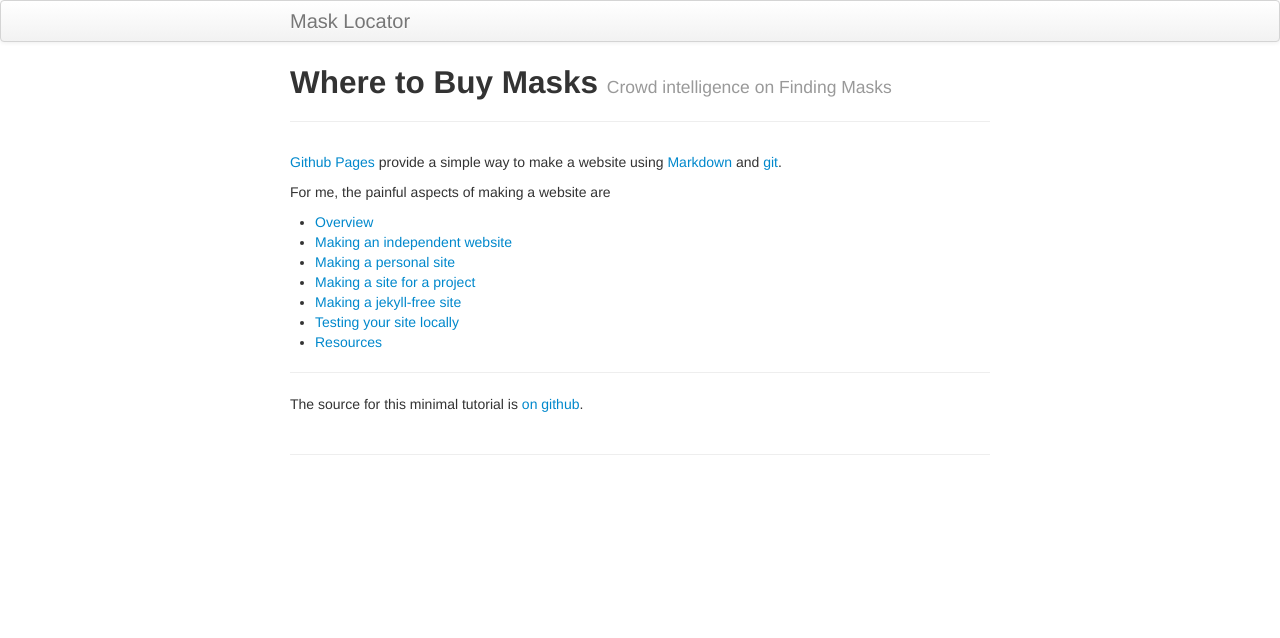
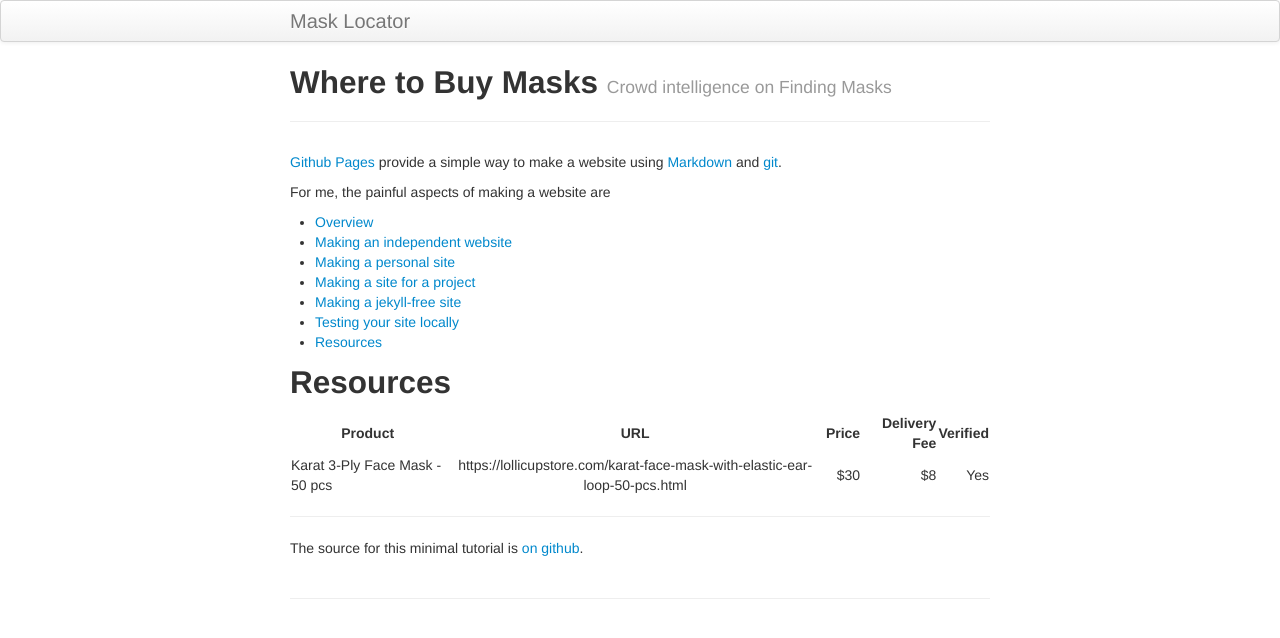
Before and after one commit to onyilam/masks, a Jekyll site: the page built from index.md, in a window 1280 px wide. Shown: the top 638 px of the page. Built offline with Jekyll 4.4.1, drawn with Linux system fonts in a browser that asks for light colours.

Commit message:
added table

```diff
--- a/index.md
+++ b/index.md
@@ -21,6 +21,13 @@ For me, the painful aspects of making a website are
 - [Resources](pages/resources.html)
 
 
+## Resources
+
+| Product  |      URL      |  Price |  Delivery Fee | Verified |
+|----------|:-------------:|------:|------:| ------:|
+| Karat 3-Ply Face Mask  - 50 pcs |   https://lollicupstore.com/karat-face-mask-with-elastic-ear-loop-50-pcs.html  |    $30 | $8  | Yes |
+
+
 ---
 
 The source for this minimal tutorial is [on github](https://github.com/kbroman/simple_site).
```
